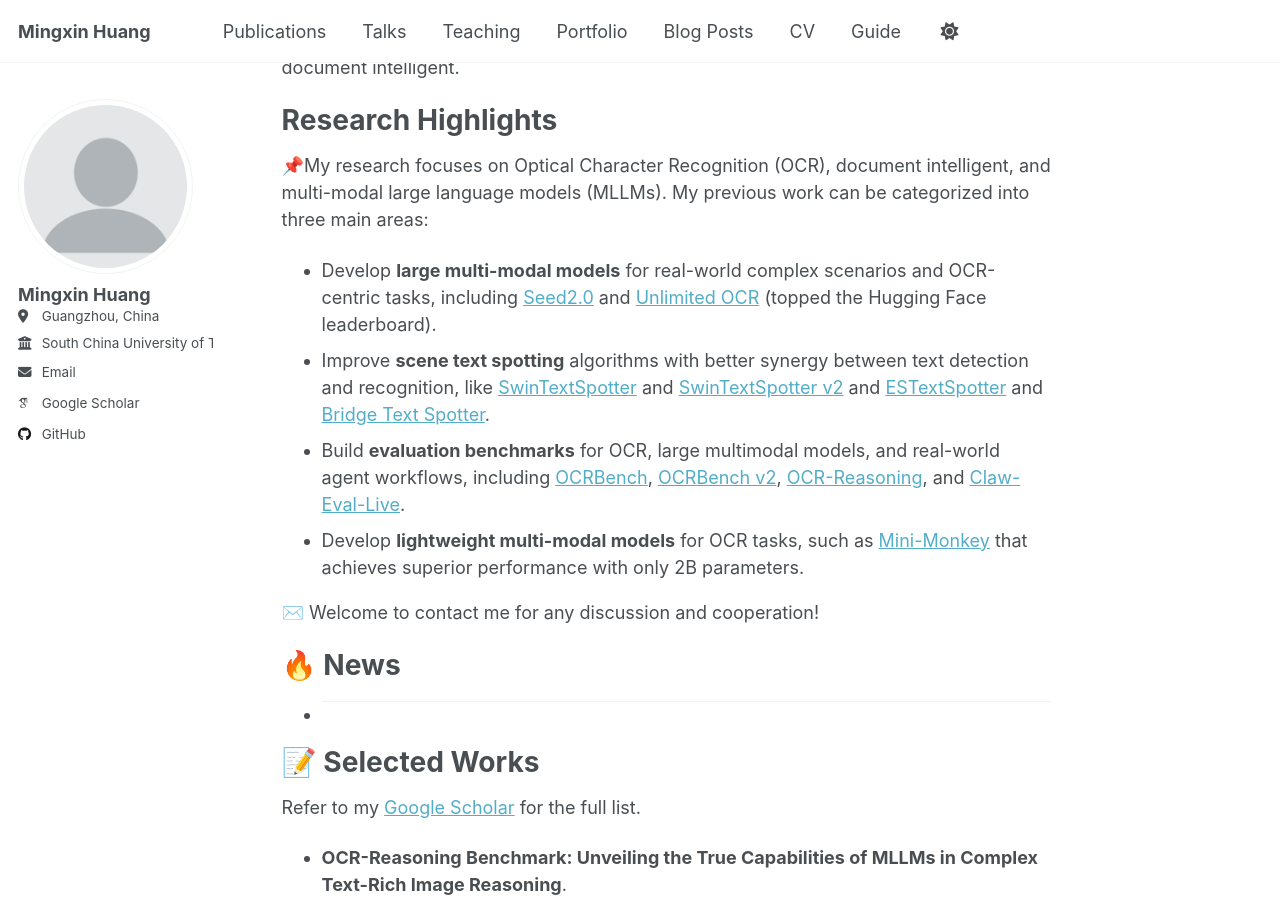
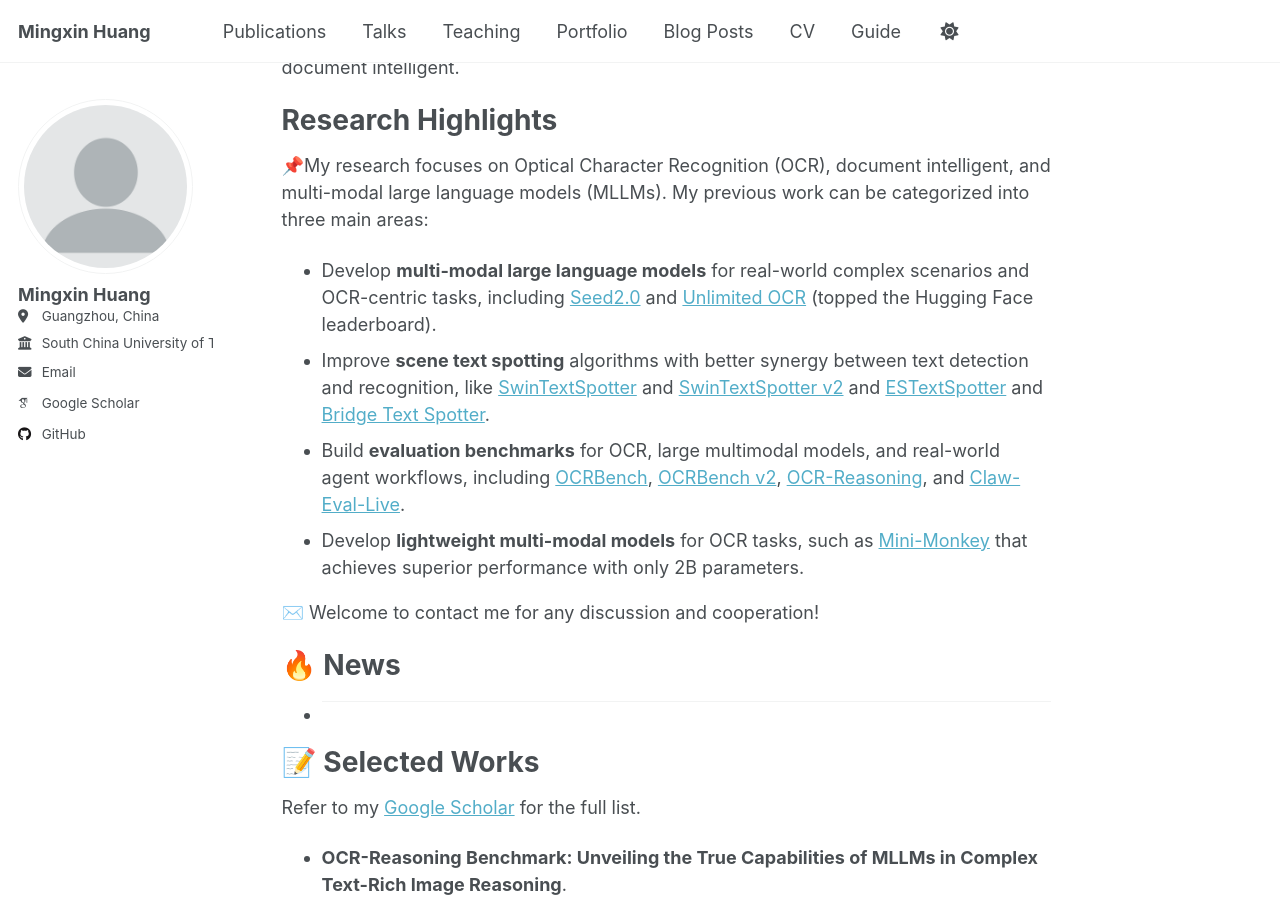
Before and after one commit to mxin262/mxin262.github.io, a Jekyll site: the page built from _pages/about.md, in a window 1280 px wide and 900 px high, scrolled down 323 px. Built offline with Jekyll 4.4.1, drawn with Linux system fonts in a browser that asks for light colours; some web fonts are replaced; a script that is not in the unit is left out.

Commit message:
Update about.md

```diff
--- a/_pages/about.md
+++ b/_pages/about.md
@@ -18,7 +18,7 @@ I am actively seeking research positions in both industry and academia. My prima
 
 📌My research focuses on Optical Character Recognition (OCR), document intelligent, and multi-modal large language models (MLLMs). My previous work can be categorized into three main areas:
 
-- Develop **large multi-modal models** for real-world complex scenarios and OCR-centric tasks, including [Seed2.0](https://arxiv.org/abs/2607.00248) and [Unlimited OCR](https://arxiv.org/abs/2606.23050) (topped the Hugging Face leaderboard).
+- Develop **multi-modal large language models** for real-world complex scenarios and OCR-centric tasks, including [Seed2.0](https://arxiv.org/abs/2607.00248) and [Unlimited OCR](https://arxiv.org/abs/2606.23050) (topped the Hugging Face leaderboard).
 - Improve **scene text spotting** algorithms with better synergy between text detection and recognition, like [SwinTextSpotter](https://openaccess.thecvf.com/content/CVPR2022/papers/Huang_SwinTextSpotter_Scene_Text_Spotting_via_Better_Synergy_Between_Text_Detection_CVPR_2022_paper.pdf) and [SwinTextSpotter v2](https://link.springer.com/article/10.1007/s11263-025-02428-0) and [ESTextSpotter](https://openaccess.thecvf.com/content/ICCV2023/papers/Huang_ESTextSpotter_Towards_Better_Scene_Text_Spotting_with_Explicit_Synergy_in_ICCV_2023_paper.pdf) and [Bridge Text Spotter](https://openaccess.thecvf.com/content/CVPR2024/papers/Huang_Bridging_the_Gap_Between_End-to-End_and_Two-Step_Text_Spotting_CVPR_2024_paper.pdf).
 - Build **evaluation benchmarks** for OCR, large multimodal models, and real-world agent workflows, including [OCRBench](https://link.springer.com/article/10.1007/s11432-024-4235-6), [OCRBench v2](https://github.com/Yuliang-Liu/MultimodalOCR), [OCR-Reasoning](https://arxiv.org/pdf/2505.17163?), and [Claw-Eval-Live](https://arxiv.org/abs/2604.28139).
 - Develop **lightweight multi-modal models** for OCR tasks, such as [Mini-Monkey](https://openreview.net/pdf?id=71XtUhazG0) that achieves superior performance with only 2B parameters.
```
